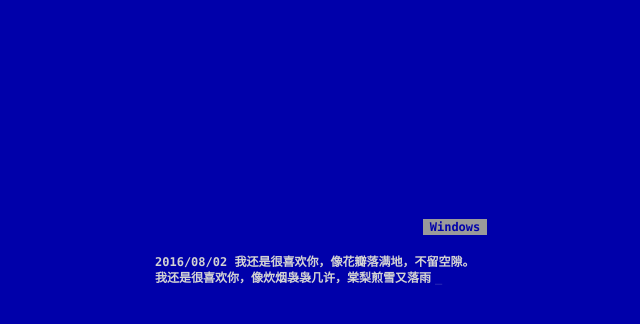
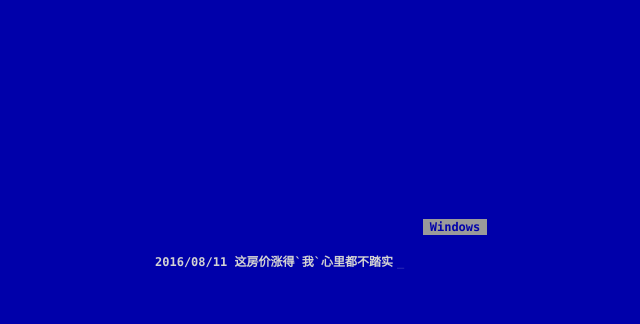
Before and after one commit to anypossiblew/my-blog, a Jekyll site: the page built from bsod/index.html, in a window 1280 px wide. Shown: the top 324 px of the page, without its empty margins (185-825 px from the left). Built offline with Jekyll 4.4.1, drawn with Linux system fonts in a browser that asks for light colours; nearby versions of some CDN libraries.

Commit message:
20160811
房价涨太快

```diff
--- a/bsod/index.html
+++ b/bsod/index.html
@@ -1,6 +1,8 @@
 ---
 layout: bsod
 blogs:
+  - date: '2016/08/11'
+    content: '这房价涨得`我`心里都不踏实'
   - date: '2016/08/02'
     content: '我还是很喜欢你，像花瓣落满地，不留空隙。<br>我还是很喜欢你，像炊烟袅袅几许，棠梨煎雪又落雨。<br>我还是很喜欢你，像老故事里的泛黄桥段，半聋半哑，失了声息。'
   - date: "2016/07/28"
```
